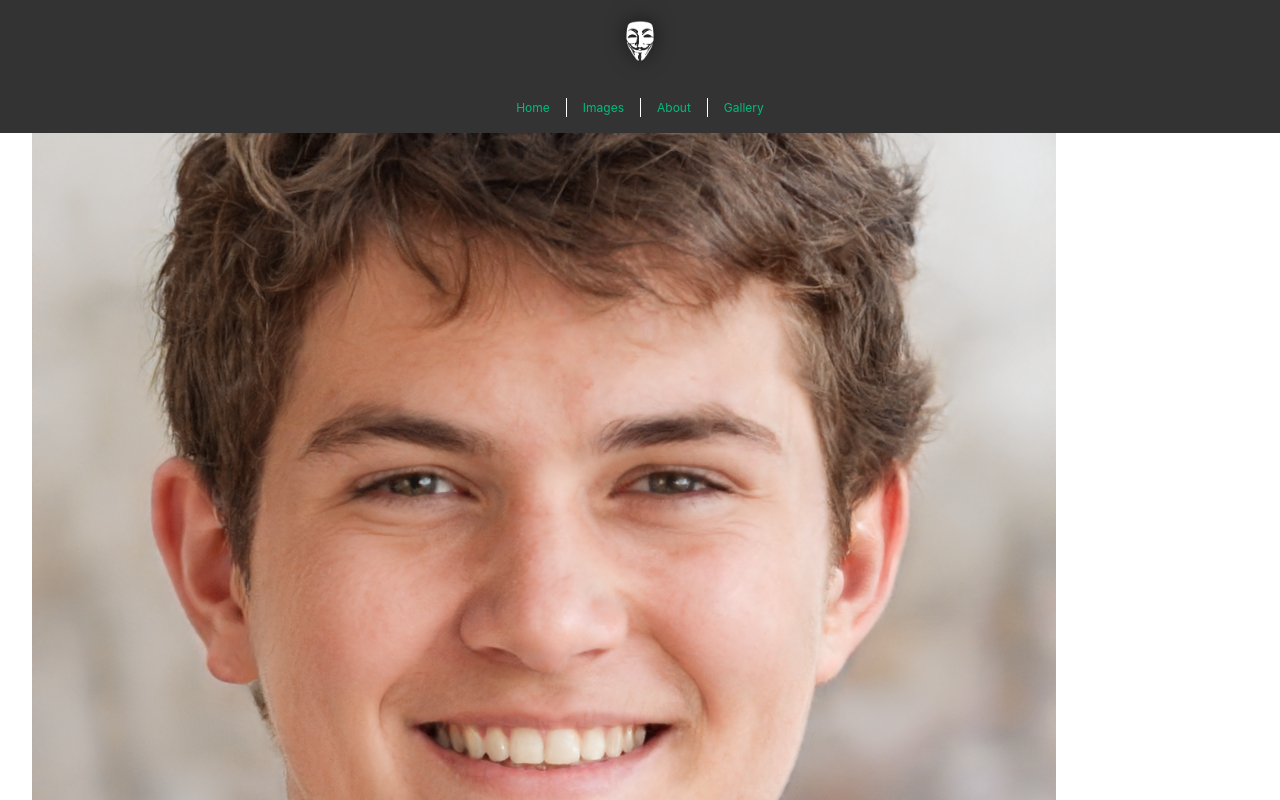
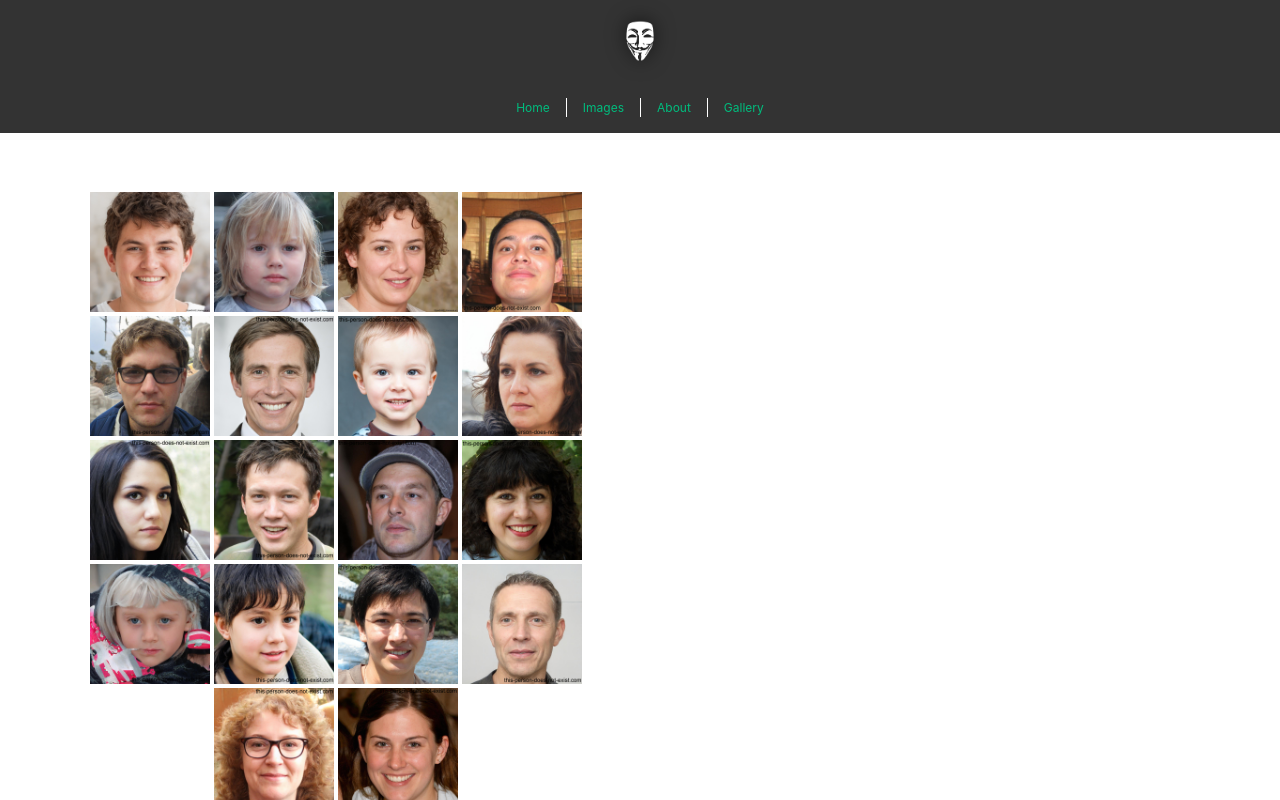
Before and after one commit to gubarbosa/image-gallery, a Vue app: page /gallery in a window 1280 px wide. Shown: the top 800 px of the page. Built offline with nearby package versions, Linux system fonts and the light colour scheme.

Commit message:
changes in gallery CSS

```diff
--- a/src/components/Header.vue
+++ b/src/components/Header.vue
@@ -18,6 +18,8 @@
   </div>
   </header>
 </template>
+
+
 
 <style scoped>
 header {
@@ -64,6 +66,7 @@ nav a:first-of-type {
     display: flex;
     place-items: center;
     padding-right: calc(var(--section-gap) / 2);
+    transition: top 0.3s;
   }
 
   .logo {
--- a/src/views/Gallery.vue
+++ b/src/views/Gallery.vue
@@ -25,27 +25,33 @@ const images = ref(generateImageList(18));
   </div>
 </template>
 
-<!--<style scoped>
+<style scoped>
 .gallery {
-  display: grid;
-  grid-template-columns: repeat(4, 1fr); /* 4 colunas de largura igual */
-  gap: 10px; /* Espaçamento entre imagens */
-  padding: 20px;
-  box-sizing: border-box; /* Inclui padding e bordas no tamanho total do elemento */
+  position: relative;
+  display: flex;
+  flex-wrap: wrap;
+  justify-content: center;
+  top: 100px;
 }
 
 .gallery-item {
   position: relative;
-  width: 100%;
-  height: 120px; /* Ajuste conforme necessário */
+  width: 120px;
+  height: 120px;
+  margin: 2px;
+  display: flex;
+  justify-content: center;
+  align-items: center;
   overflow: hidden;
 }
 
 .gallery-item img {
   width: 100%;
   height: 100%;
-  object-fit: cover; /* Garante que a imagem cubra o contêiner */
   transition: transform 0.4s ease;
+  position: absolute;
+  top: 0;
+  left: 0;
 }
 
 .overlay {
@@ -72,4 +78,4 @@ const images = ref(generateImageList(18));
 .gallery-item:hover .overlay {
   opacity: 1;
 }
-</style>  -->
+</style>
```
